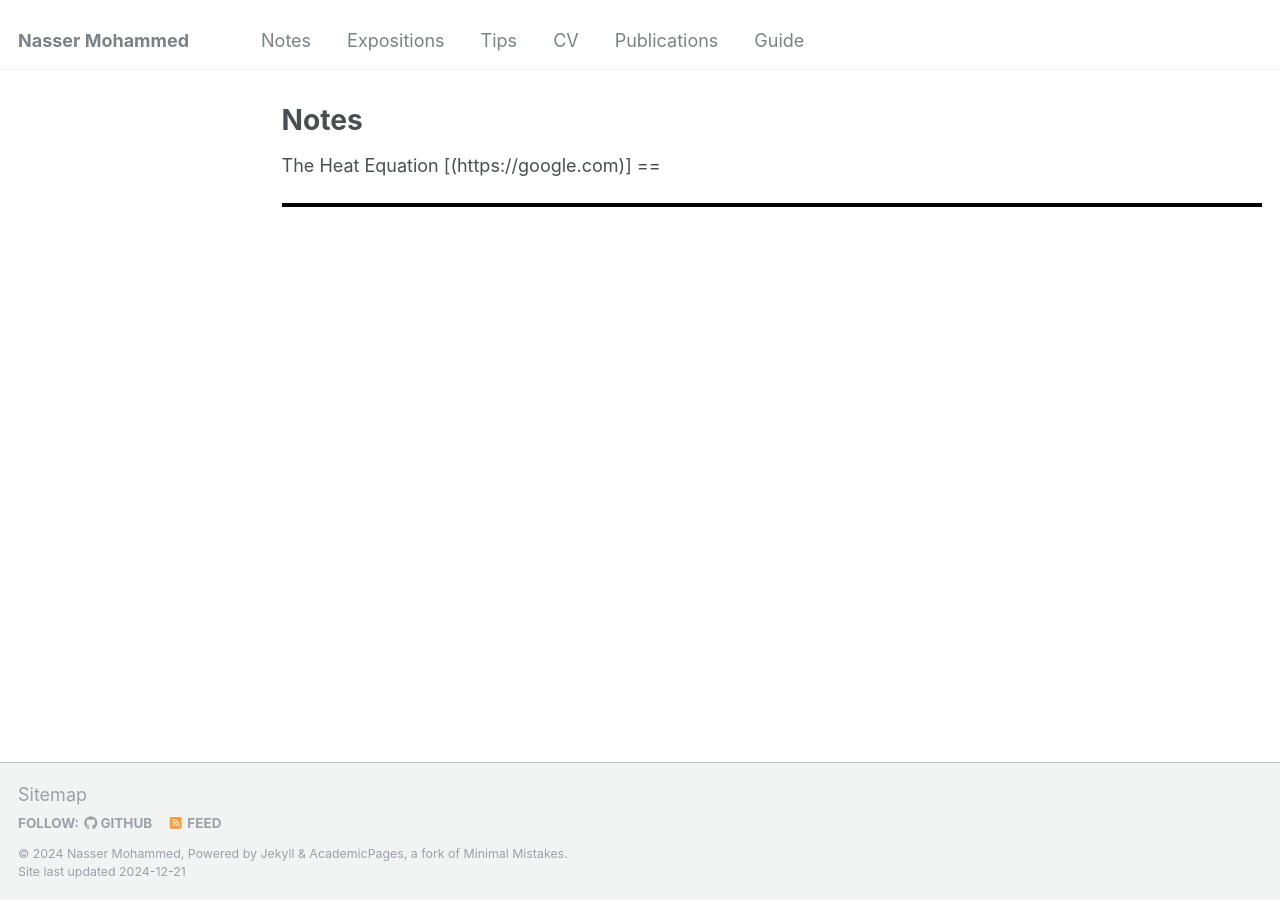
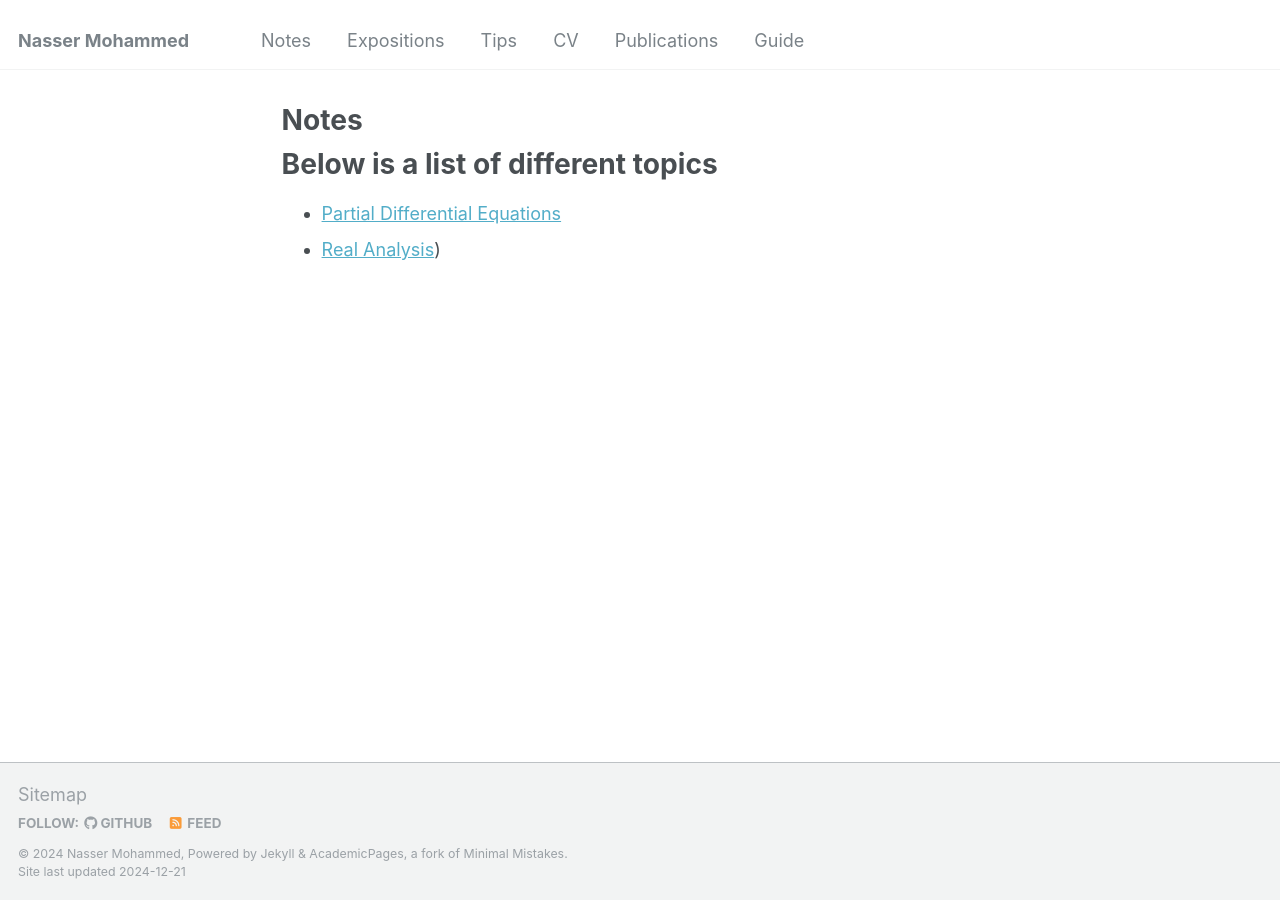
Before and after one commit to Nasser-Mohammed/Nasser-Mohammed.github.io, a Jekyll site: the page built from _pages/notes.md, in a window 1280 px wide. Built offline with Jekyll 4.4.1, drawn with Linux system fonts in a browser that asks for light colours.

Commit message:
Update notes.md

```diff
--- a/_pages/notes.md
+++ b/_pages/notes.md
@@ -4,9 +4,8 @@ title: "Notes"
 permalink: /notes/
 author_profile: false
 ---
+Below is a list of different topics
+===
 
-The Heat Equation
-[(https://google.com)]
-==
-
-<hr style="border: 2px solid black;">
+- [Partial Differential Equations](https://Nasser-Mohammed/_pages/_notes/pdes/)
+- [Real Analysis](https://Nasser-Mohammed/_pages/_notes/real_analysis/))
```
